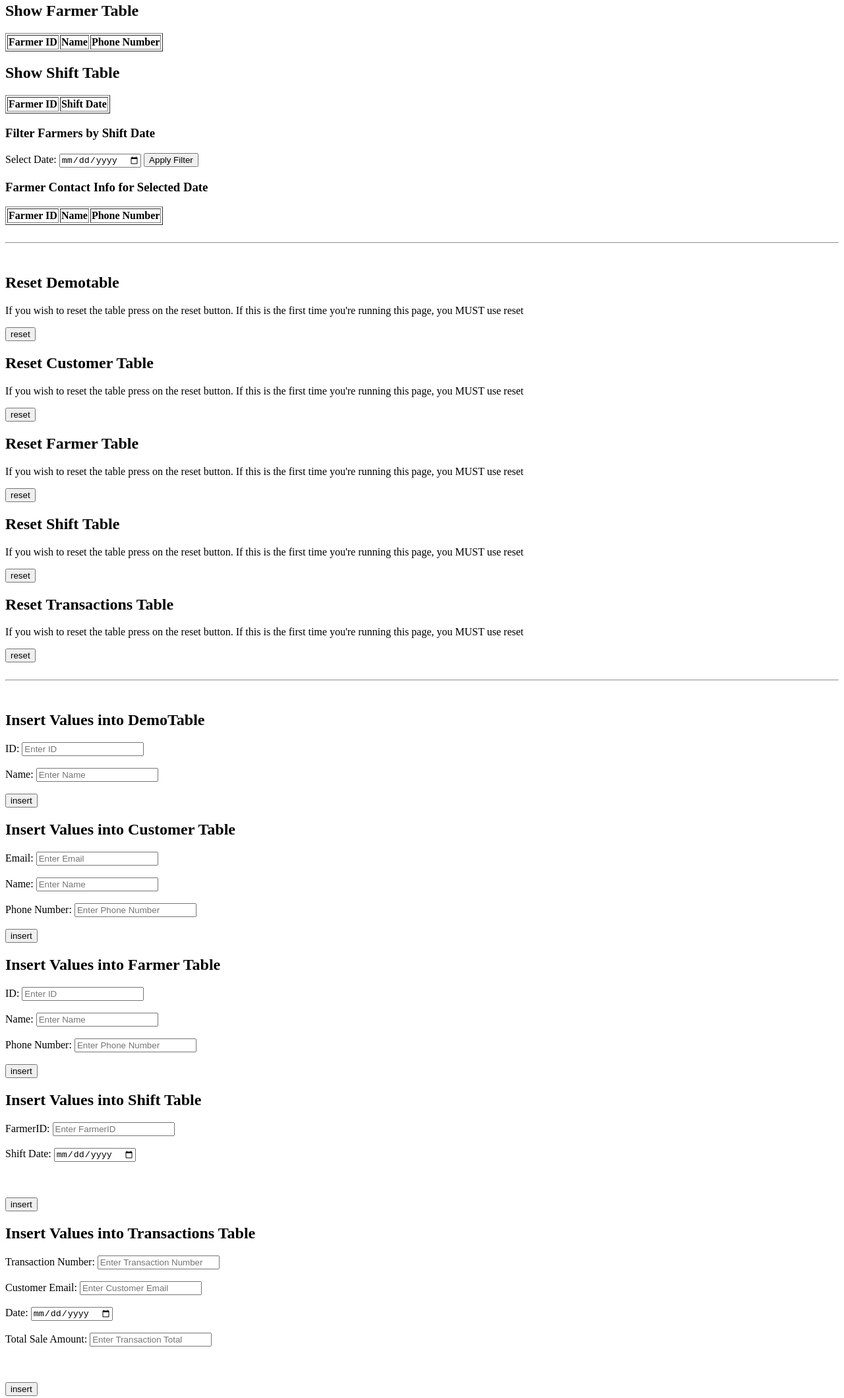
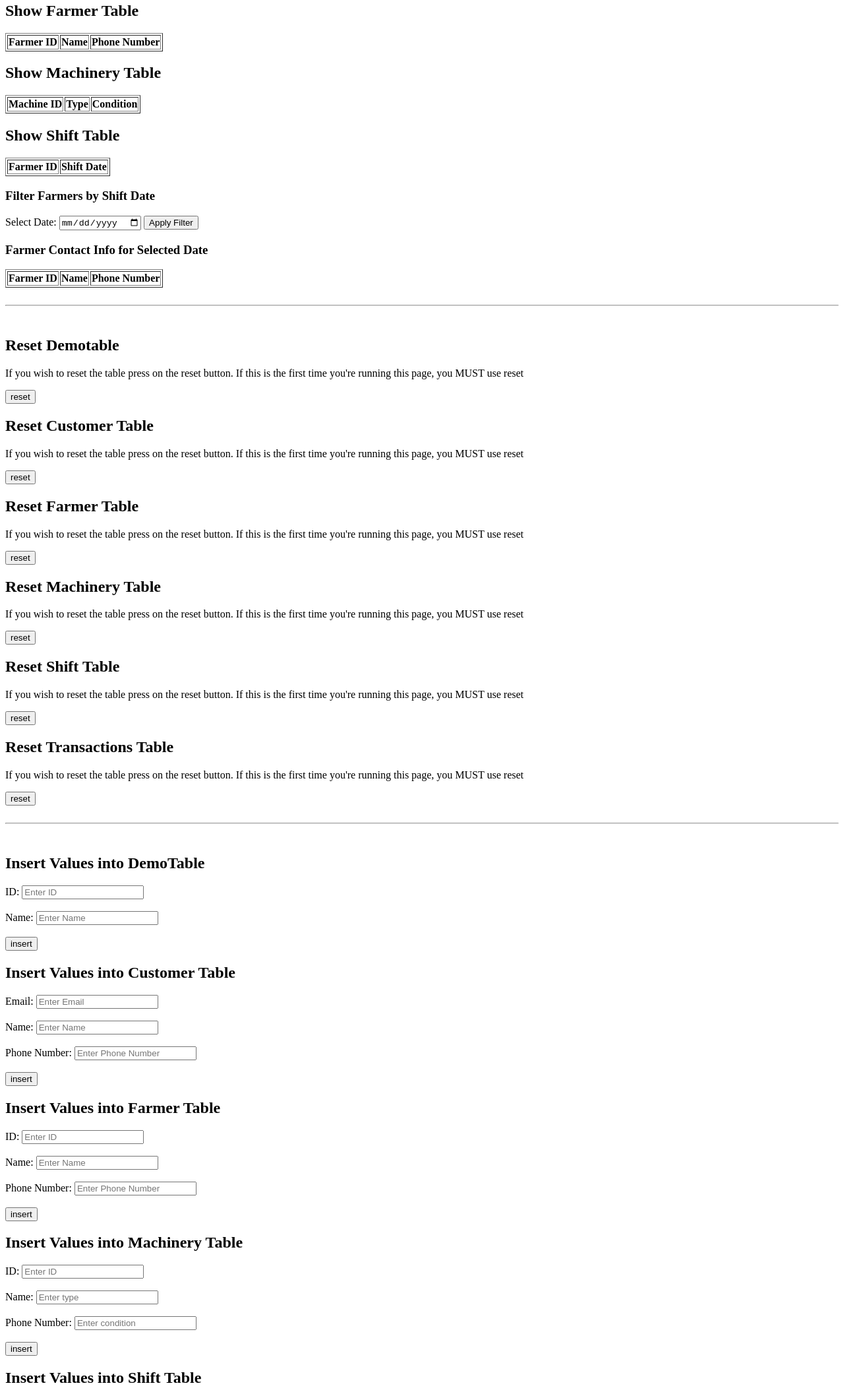
Before and after one commit to ashwu11/FarmDatabase, a website: page public/index.html in a window 1280 px wide. Shown: the part 614-2733 px from the top of the page at 66% size. Drawn offline with Linux system fonts and the light colour scheme; no server answers.

Commit message:
Put Machinery in the GUI

```diff
--- a/public/index.html
+++ b/public/index.html
@@ -100,6 +100,22 @@
         </tbody>
     </table>
 
+    <!-- Show 'Machinery Table'.
+        Data will be fetched and inserted here dynamically using JavaScript. -->
+    <h2>Show Machinery Table</h2>
+    <table id="machineryTable" border="1">
+        <thead>
+        <tr>
+            <!--Table head, need to be adjusted accordingly to align with your own.-->
+            <th>Machine ID</th>
+            <th>Type</th>
+            <th>Condition</th>
+        </tr>
+        </thead>
+        <tbody>
+        </tbody>
+    </table>
+
     <!-- Show 'Shift Table'.
         Data will be fetched and inserted here dynamically using JavaScript. -->
     <h2>Show Shift Table</h2>
@@ -161,6 +177,13 @@
     <!-- A placeholder to display messages related to the reset operation. -->
     <div id="resetResultMsg"></div>
 
+    <h2>Reset Machinery Table</h2>
+    <p>If you wish to reset the table press on the reset button. If this is the first time you're running this page, you
+        MUST use reset</p>
+    <button id="resetMachineryTable"> reset </button> <br>
+    <!-- A placeholder to display messages related to the reset operation. -->
+    <div id="resetResultMsg"></div>
+
     <h2>Reset Shift Table</h2>
     <p>If you wish to reset the table press on the reset button. If this is the first time you're running this page, you
         MUST use reset</p>
@@ -204,6 +227,17 @@
         ID: <input type="text" id="insertFarmerID" placeholder="Enter ID" required> <br><br>
         Name: <input type="text" id="insertFarmerName" placeholder="Enter Name" maxlength="100"> <br><br>
         Phone Number: <input type="text" id="insertFarmerPhoneNumber" placeholder="Enter Phone Number" maxlength="100">
+        <br><br>
+
+        <button type="submit"> insert </button> <br>
+    </form>
+    <div id="insertResultMsg"></div>
+
+    <h2> Insert Values into Machinery Table</h2>
+    <form id="insertMachineryTable">
+        ID: <input type="text" id="insertMachineID" placeholder="Enter ID" required> <br><br>
+        Name: <input type="text" id="insertMachineType" placeholder="Enter type" maxlength="100"> <br><br>
+        Phone Number: <input type="text" id="insertMachineCondition" placeholder="Enter condition" maxlength="100">
         <br><br>
 
         <button type="submit"> insert </button> <br>
```
